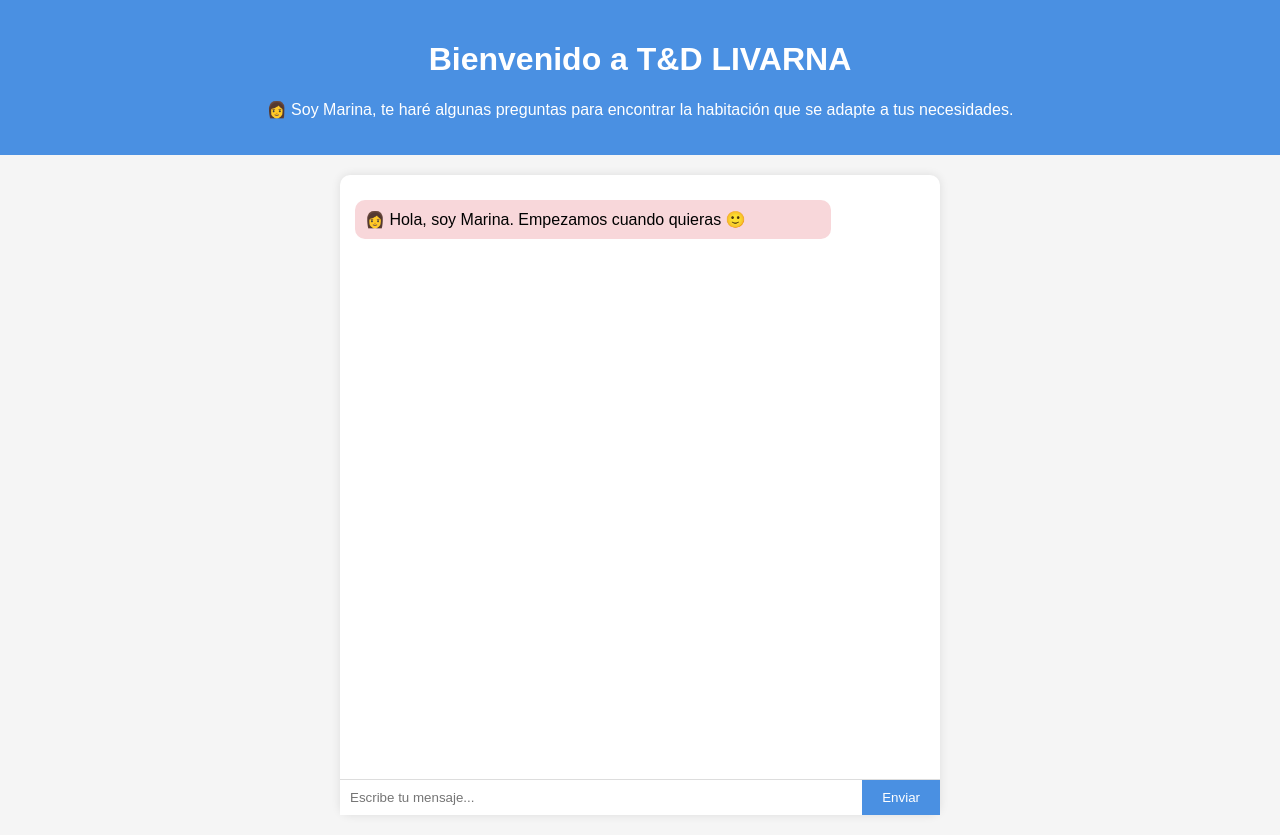
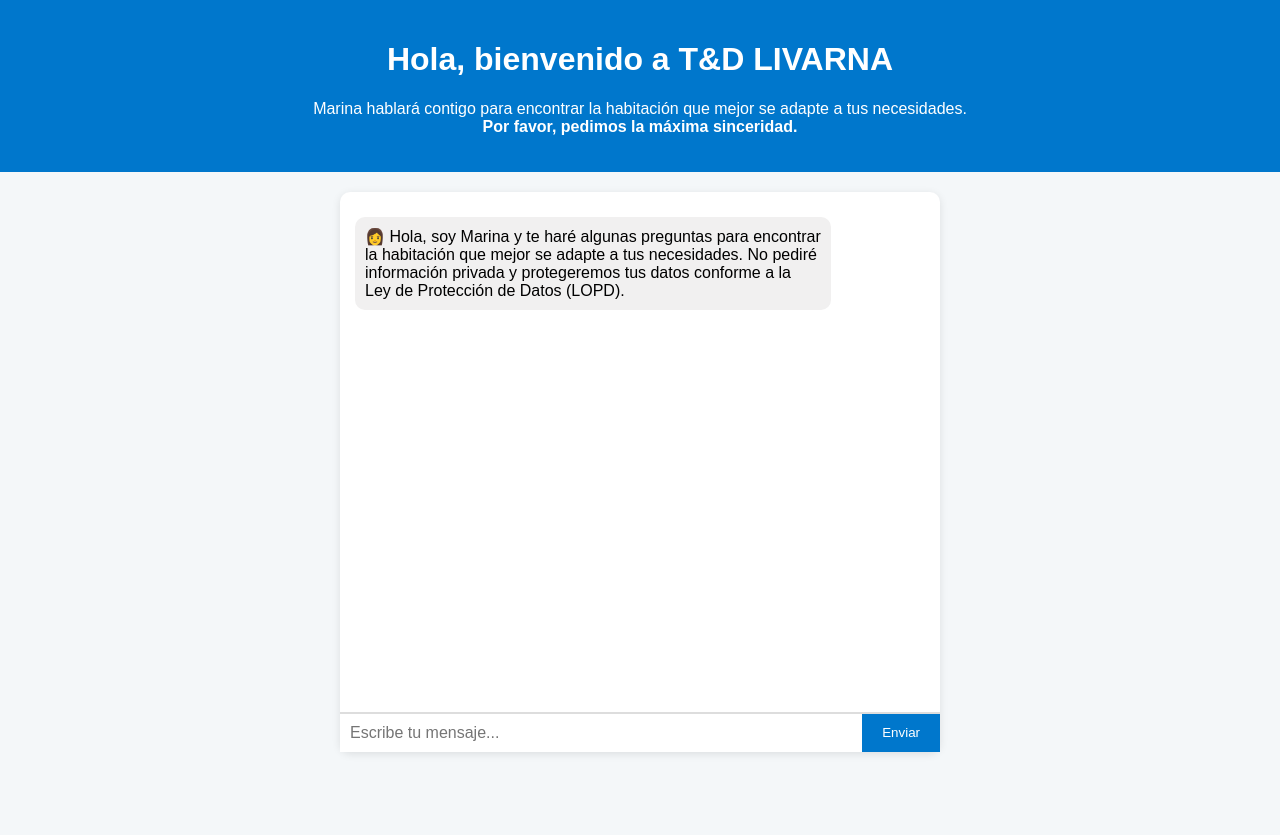
Before and after one commit to dminalm/filtro-candidatos, a website: page public/index.html in a window 1280 px wide. After the commit the page ends 800 px from the top, so only its background shows below. Drawn offline with Linux system fonts and the light colour scheme.

Commit message:
Update index.html

```diff
--- a/public/index.html
+++ b/public/index.html
@@ -5,77 +5,139 @@
   <meta name="viewport" content="width=device-width, initial-scale=1.0">
   <title>T&D LIVARNA - Chat con Marina</title>
   <style>
-    body { font-family: Arial, sans-serif; background: #f5f5f5; margin: 0; padding: 0; }
-    .header { text-align: center; padding: 20px; background: #4a90e2; color: white; }
-    .chat-container { max-width: 600px; margin: 20px auto; background: white; border-radius: 10px; box-shadow: 0 0 10px rgba(0,0,0,0.1); display: flex; flex-direction: column; height: 80vh; }
-    .chat-box { flex: 1; padding: 15px; overflow-y: auto; }
-    .msg { margin: 10px 0; padding: 10px; border-radius: 10px; max-width: 80%; }
-    .user { background: #d1e7dd; align-self: flex-end; }
-    .bot { background: #f8d7da; align-self: flex-start; }
-    .chat-input { display: flex; border-top: 1px solid #ddd; }
-    .chat-input input { flex: 1; padding: 10px; border: none; outline: none; }
-    .chat-input button { padding: 10px 20px; border: none; background: #4a90e2; color: white; cursor: pointer; }
+    body {
+      font-family: Arial, sans-serif;
+      background-color: #f4f7f9;
+      margin: 0;
+      padding: 0;
+    }
+    .header {
+      text-align: center;
+      background-color: #0077cc;
+      color: white;
+      padding: 20px;
+    }
+    .header img {
+      max-width: 100%;
+      border-radius: 10px;
+    }
+    .chat-container {
+      max-width: 600px;
+      margin: 20px auto;
+      background: white;
+      border-radius: 10px;
+      box-shadow: 0 2px 8px rgba(0,0,0,0.1);
+      display: flex;
+      flex-direction: column;
+      height: 70vh;
+    }
+    .chat-box {
+      flex: 1;
+      padding: 15px;
+      overflow-y: auto;
+      border-bottom: 1px solid #ddd;
+    }
+    .msg {
+      margin: 10px 0;
+      padding: 10px;
+      border-radius: 10px;
+      max-width: 80%;
+    }
+    .msg.user {
+      background: #dcf8c6;
+      align-self: flex-end;
+    }
+    .msg.bot {
+      background: #f1f0f0;
+      align-self: flex-start;
+    }
+    .chat-input {
+      display: flex;
+      border-top: 1px solid #ddd;
+    }
+    .chat-input input {
+      flex: 1;
+      border: none;
+      padding: 10px;
+      font-size: 16px;
+    }
+    .chat-input button {
+      background: #0077cc;
+      color: white;
+      border: none;
+      padding: 10px 20px;
+      cursor: pointer;
+    }
+    .chat-input button:hover {
+      background: #005fa3;
+    }
   </style>
 </head>
 <body>
-  <header class="header">
-    <h1>Bienvenido a T&D LIVARNA</h1>
-    <p>👩 Soy Marina, te haré algunas preguntas para encontrar la habitación que se adapte a tus necesidades.</p>
-  </header>
+  <!-- Encabezado -->
+  <div class="header">
+    <h1>Hola, bienvenido a T&D LIVARNA</h1>
+    <p>
+      Marina hablará contigo para encontrar la habitación que mejor se adapte a tus necesidades.<br>
+      <b>Por favor, pedimos la máxima sinceridad.</b>
+    </p>
+  </div>
 
-  <section class="chat-container">
+  <!-- Chat -->
+  <div class="chat-container">
     <div id="chat-box" class="chat-box"></div>
     <div class="chat-input">
       <input type="text" id="input" placeholder="Escribe tu mensaje...">
       <button onclick="enviar()">Enviar</button>
     </div>
-  </section>
+  </div>
 
   <script>
-    const sessionId = Date.now().toString();
+    const chatBox = document.getElementById("chat-box");
+    const input = document.getElementById("input");
 
-    const chat = document.getElementById('chat-box');
-    const input = document.getElementById('input');
+    // Mostrar mensaje inicial de Marina
+    window.onload = () => {
+      agregarMensaje("bot", "👩 Hola, soy Marina y te haré algunas preguntas para encontrar la habitación que mejor se adapte a tus necesidades. No pediré información privada y protegeremos tus datos conforme a la Ley de Protección de Datos (LOPD).");
+    };
 
-    function addMessage(text, cls) {
-      const div = document.createElement('div');
-      div.className = 'msg ' + cls;
-      div.textContent = text;
-      chat.appendChild(div);
-      chat.scrollTop = chat.scrollHeight;
+    // Función para añadir mensajes
+    function agregarMensaje(remitente, texto) {
+      const div = document.createElement("div");
+      div.className = "msg " + remitente;
+      div.textContent = texto;
+      chatBox.appendChild(div);
+      chatBox.scrollTop = chatBox.scrollHeight;
     }
 
+    // Enviar mensaje al servidor
     async function enviar() {
       const mensaje = input.value.trim();
       if (!mensaje) return;
-      addMessage("👤 " + mensaje, "user");
+
+      agregarMensaje("user", "👤 " + mensaje);
+      input.value = "";
 
       try {
         const response = await fetch("https://filtro-candidatos.onrender.com/chat", {
           method: "POST",
           headers: { "Content-Type": "application/json" },
-          body: JSON.stringify({ mensaje, sessionId })
+          body: JSON.stringify({ mensaje })
         });
+
         const data = await response.json();
-        addMessage("👩 " + data.respuesta, "bot");
+        agregarMensaje("bot", "👩 " + data.respuesta);
       } catch (err) {
-        addMessage("⚠️ Error al conectar con Marina", "bot");
+        agregarMensaje("bot", "⚠️ Error al conectar con Marina.");
       }
-
-      input.value = "";
     }
 
     // Enviar con Enter
-    input.addEventListener("keydown", function(e) {
+    input.addEventListener("keypress", function (e) {
       if (e.key === "Enter") {
         enviar();
       }
     });
-
-    // Mensaje de bienvenida inicial
-    window.onload = () => {
-      addMessage("👩 Hola, soy Marina. Empezamos cuando quieras 🙂", "bot");
-    };
   </script>
 </body>
 </html>
```
